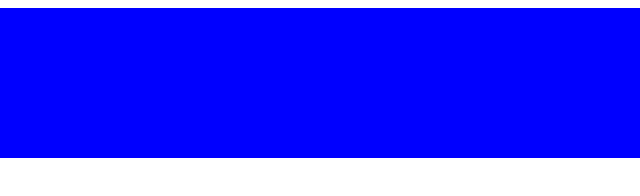
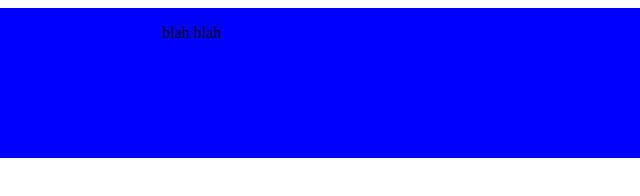
Before and after one commit to lcivita/test-repository, a plain HTML site: page index.html in a window 1280 px wide. Shown: the full height of the page, 478-1118 px from the left. Drawn offline with Linux system fonts and the light colour scheme.

Commit message:
Updated homepage text

```diff
--- a/index.html
+++ b/index.html
@@ -9,6 +9,7 @@
 <body>
     <div class="grid-container">
         <div id="grid-child-one"></div>
+        <p>blah blah</p>
     </div>
 
 
```
